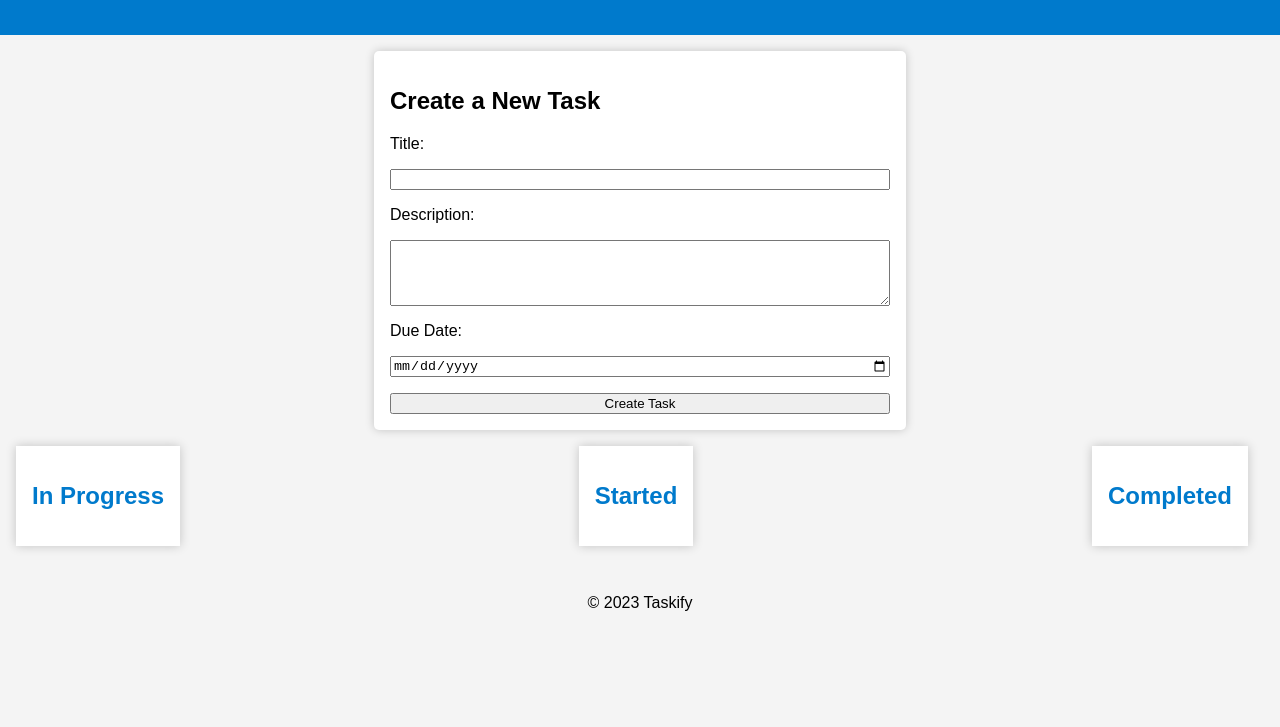
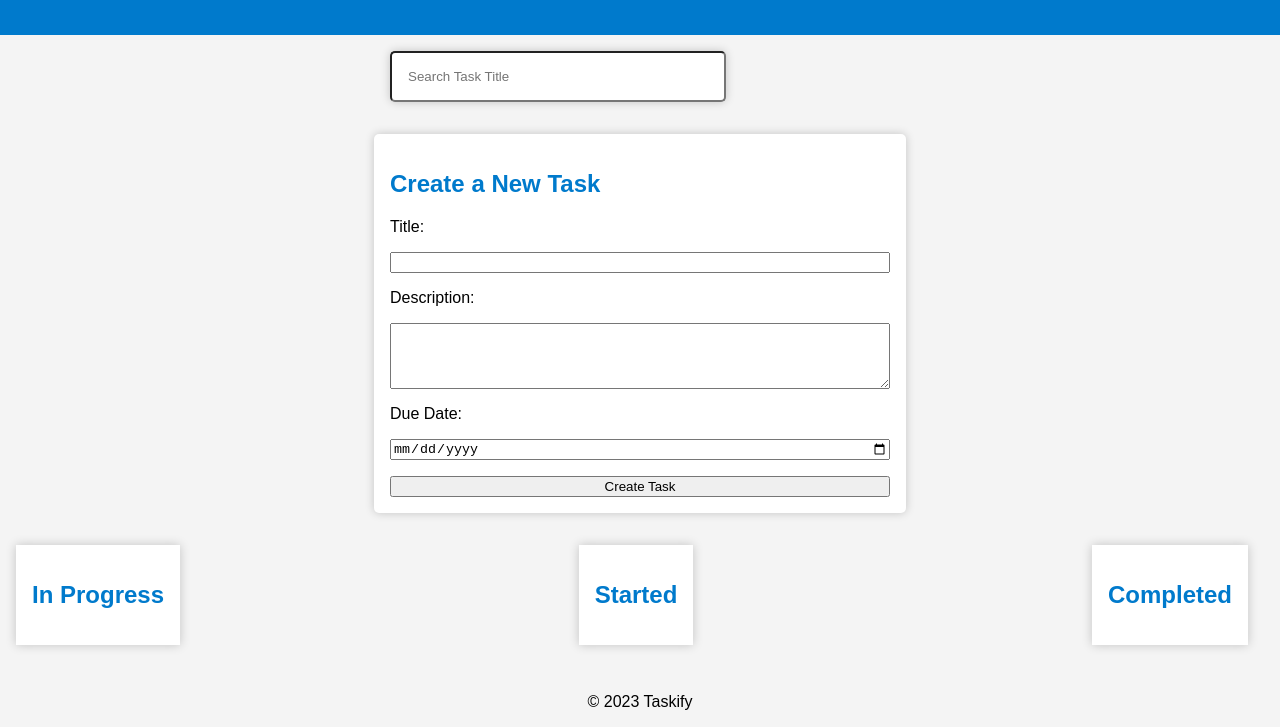
Before and after one commit to Artsia/taskify, a website: page src/index.html in a window 1280 px wide. Shown: the part 77-804 px from the top of the page. Drawn offline with Linux system fonts and the light colour scheme.

Commit message:
add search box

```diff
--- a/src/index.html
+++ b/src/index.html
@@ -12,6 +12,12 @@
         <h1>Taskify - Task Management</h1>
     </header>
     <main>
+        <div class="Search">
+            <form id=" search-id">
+                <input placeholder="Search Task Title" type="text" id="title-search">
+            </form>
+
+        </div>
         <div class="task-form">
             <h2>Create a New Task</h2>
             <!-- Task creation form goes here -->
--- a/src/styles/styles.less
+++ b/src/styles/styles.less
@@ -14,6 +14,21 @@ body {
     height: 5%;
   }
 
+  .Search{
+    width: 100%;
+    max-width: 500px;
+  }
+
+  #title-search {
+    padding: 1rem;
+    border-radius: 5px;
+    box-shadow: 0 0 10px rgba(0, 0, 0, 0.2);
+    width: 100%;
+    max-width: 300px;
+    margin-bottom: 1rem;
+
+  }
+
   main {
     display: flex;
     //justify-content: space-between;
@@ -23,6 +38,7 @@ body {
     padding: 1rem;
     width: auto;
     height: 90%;
+    row-gap: 1rem;
   }
 
   .task-form {
@@ -33,6 +49,9 @@ body {
     width: 100%;
     max-width: 500px;
     margin-bottom: 1rem;
+  }
+  .task-form h2{
+    color:#007acc;
   }
 
   #task-form{
@@ -101,3 +120,14 @@ body {
 
 
   }
+
+
+
+
+
+
+
+
+
+
+  //adjust for smaller screens code bellow
```
Also changed, not shown: src/styles/styles.css.
